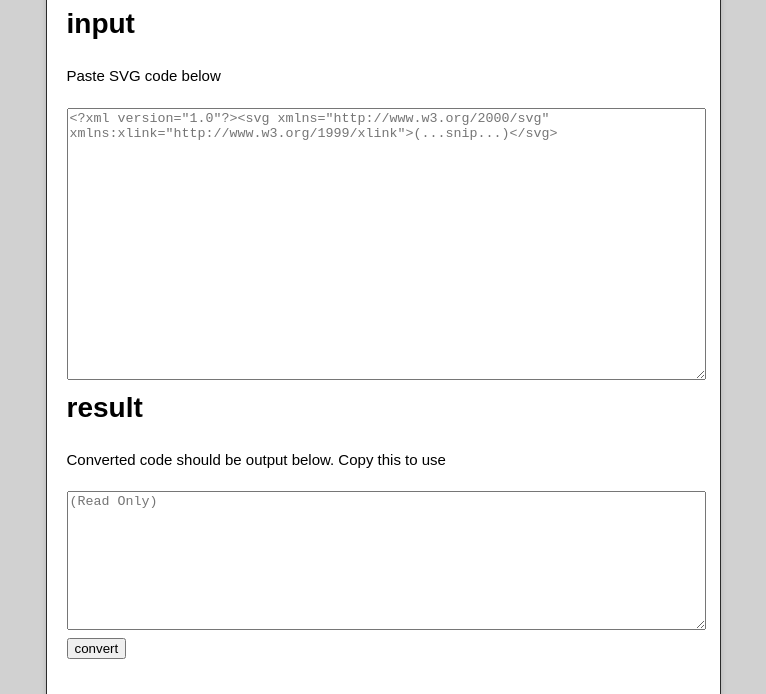
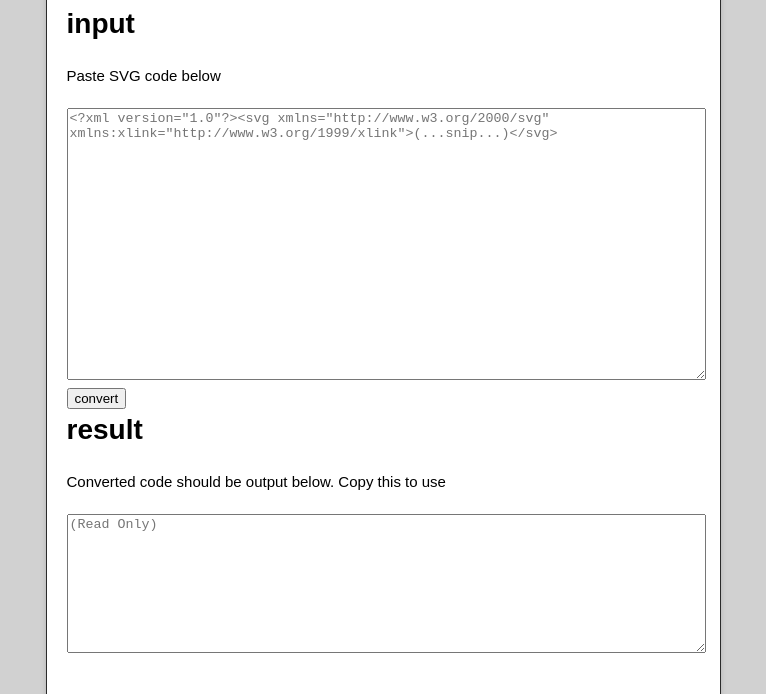
Before and after one commit to yomotsu/datauri_converter_for_svg, a plain HTML site: page index.html in a window 1280 px wide. Shown: the part 364-1058 px from the top of the page, without its empty margins (257-1023 px from the left). Drawn offline with nearby package versions, Linux system fonts and the light colour scheme.

Commit message:
Update gh-pages

```diff
--- a/index.html
+++ b/index.html
@@ -36,11 +36,11 @@
         <article class="markdown-body">
 <h1>input</h1>
 <p>Paste SVG code below</p>
-<textarea id="input" style="width:100%; height:20em;" placeholder="&lt;?xml version=&quot;1.0&quot;?&gt;&lt;svg xmlns=&quot;http://www.w3.org/2000/svg&quot; xmlns:xlink=&quot;http://www.w3.org/1999/xlink&quot;&gt;(...snip...)&lt;/svg&gt;"></textarea>
+<div><textarea id="input" style="width:100%; height:20em;" placeholder="&lt;?xml version=&quot;1.0&quot;?&gt;&lt;svg xmlns=&quot;http://www.w3.org/2000/svg&quot; xmlns:xlink=&quot;http://www.w3.org/1999/xlink&quot;&gt;(...snip...)&lt;/svg&gt;"></textarea></div>
+<div><button onclick="convert();">convert</button></div>
 <h1>result</h1>
 <p>Converted code should be output below. Copy this to use</p>
-<textarea id="output" style="width:100%; height:10em;" readonly placeholder="(Read Only)"></textarea>
-<button onclick="convert();">convert</button>
+<div><textarea id="output" style="width:100%; height:10em;" readonly placeholder="(Read Only)"></textarea></div>
 <div><img src="" id="sample"></div>
 <script>
 function convert(){
```
